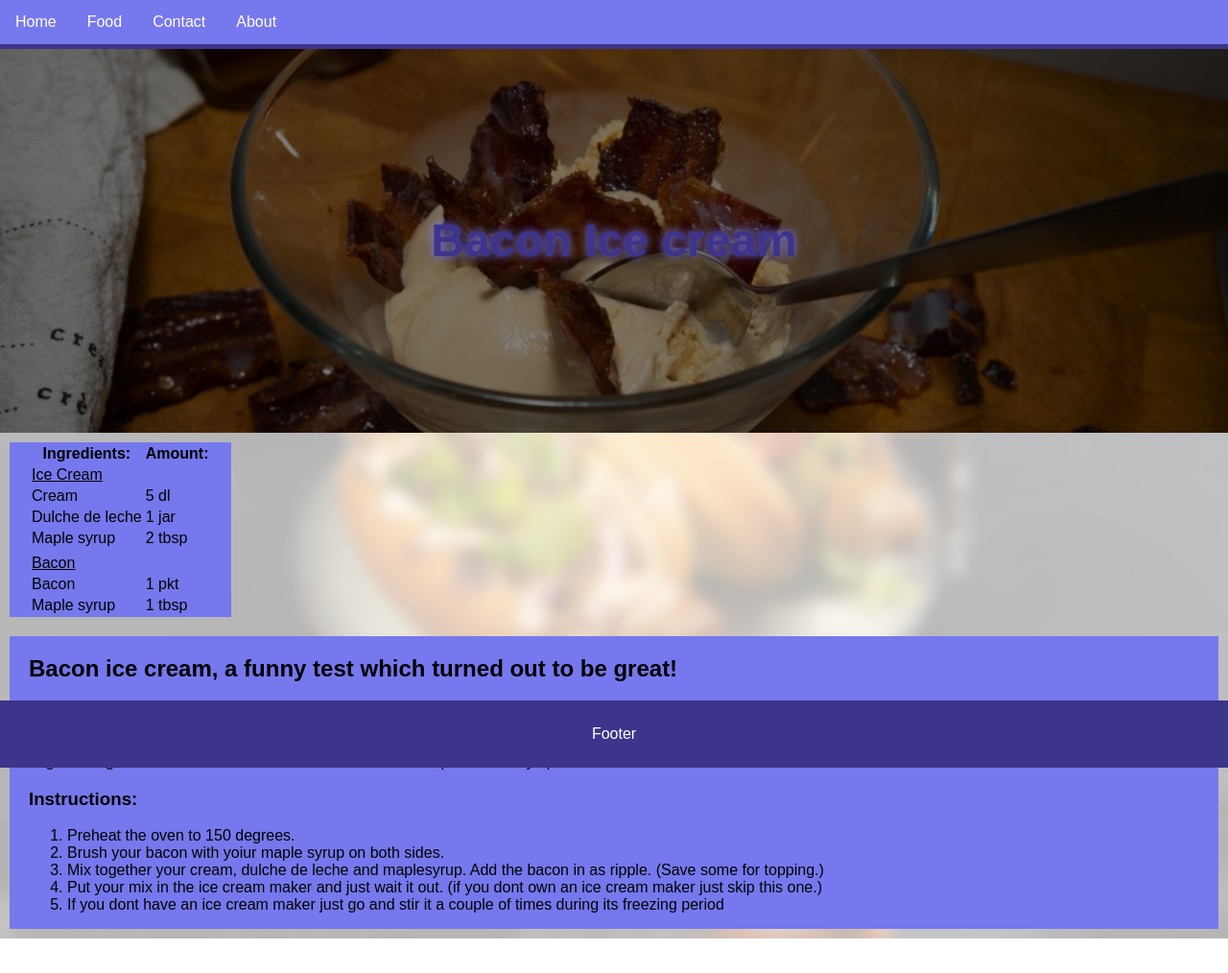
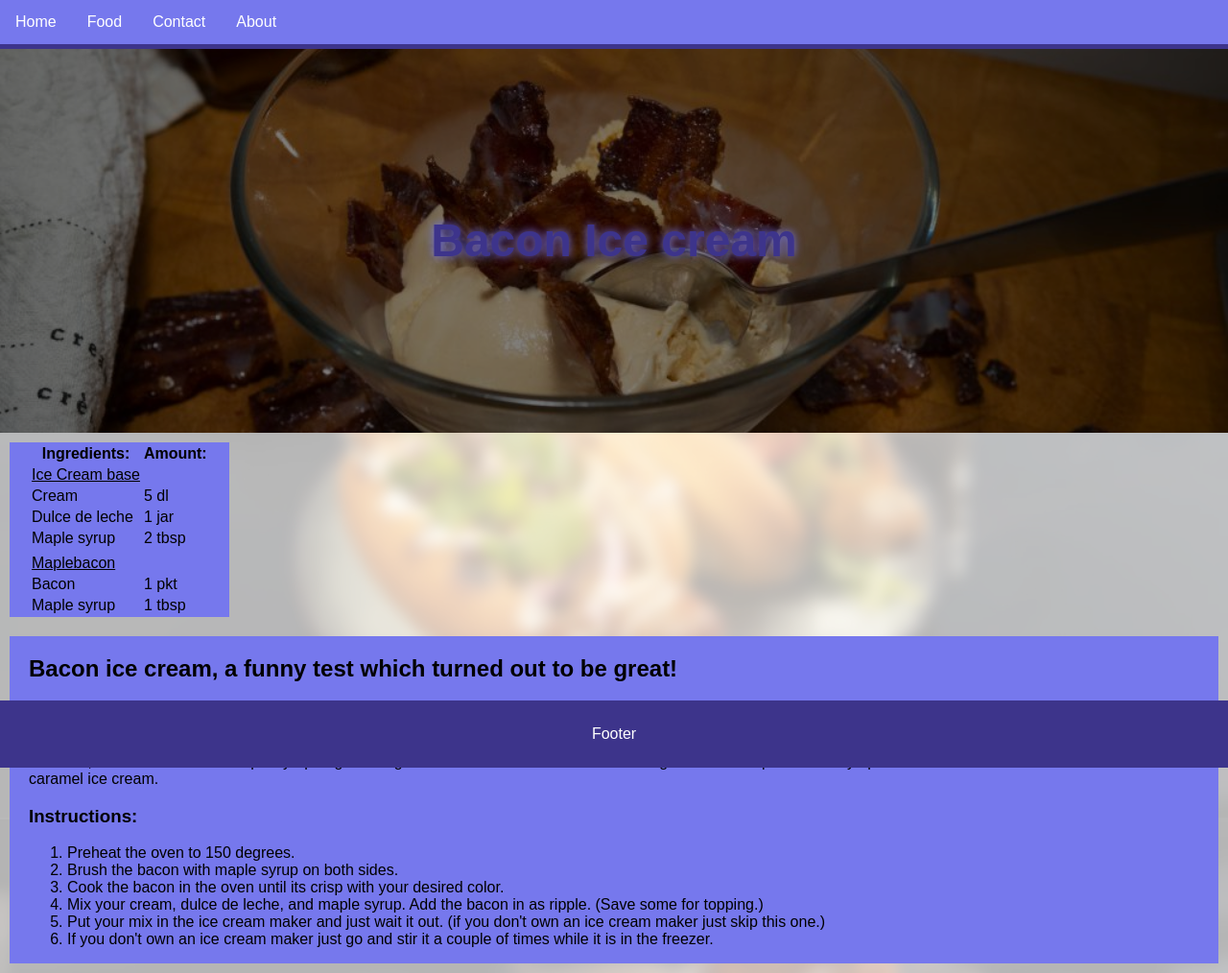
Before and after one commit to Bomtebetter/JontePlsHelp, a plain HTML site: page Slut Proj. Webbutv/baconglass.html in a window 1280 px wide. Shown: the whole page at 96% size. Before the commit the page ends 978 px from the top, so only its background shows below. Drawn offline with Linux system fonts and the light colour scheme.

Commit message:
fixade grammatik
fixxade gramatiken på sidor

```diff
--- a/Slut Proj. Webbutv/baconglass.html
+++ b/Slut Proj. Webbutv/baconglass.html
@@ -38,7 +38,7 @@
                     </thead>
                     <tbody>
                         <tr>
-                            <td><span style="text-decoration:underline">Ice Cream</span></td>
+                            <td><span style="text-decoration:underline">Ice Cream base</span></td>
                             <td></td>
                         </tr>
                         <tr>
@@ -46,7 +46,7 @@
                             <td>5 dl</td>
                         </tr>
                         <tr>
-                            <td>Dulche de leche</td>
+                            <td>Dulce de leche</td>
                             <td>1 jar</td>
                         </tr>
                         <tr>
@@ -58,7 +58,7 @@
                             <td></td>
                         </tr>
                         <tr>
-                            <td><span style="text-decoration:underline">Bacon</span></td>
+                            <td><span style="text-decoration:underline">Maplebacon</span></td>
                             <td></td>
                         </tr>
                         <tr>
@@ -73,26 +73,30 @@
                 </table>
                 <div class="main-article">
                     <h2>Bacon ice cream, a funny test which turned out to be great!</h2>
-                    <p>The idea behind bacon ice cream came when my dad had purchased a icecream maker for fun. He wrote
-                        a text to the family chat "hej, jag har köpt en glassmaskin vad vill ni göra för glass?" Which
-                        means Hey, I just purchased a icecream maker, what icecream do you want to make? I answered with
-                        one word, bacon. He just laughed but he went with it. So he purchased alot of bacon, dulche de
-                        leche and maple syrup. We began experimenting with different amounts of bacon, dulche de leche
-                        and maple syrup to get the right mix. After 3 batches we found the one. It was perfect. In my
-                        opinion this is a better version of the salted caramel ice cream.</p>
+                    <p>The idea behind bacon ice cream came when my dad had purchased an ice cream maker for fun. He
+                        wrote a text to the family chat "Hej, jag har köpt en glassmaskin vad vill ni göra för glass?"
+                        Which means "Hey, I just purchased an icecream maker, what icecream do you want to make?" I
+                        answered with one word, bacon because everything is better with bacon. He just laughed but he
+                        went with it. So he purchased a lot of bacon, dulce de leche, and maple syrup. We began
+                        experimenting with different amounts of bacon, dulce de leche and maple syrup to get the right
+                        mix. After 3 batches we found the right mix. It was perfect. In my opinion this is a better
+                        version of the salted caramel ice cream.</p>
                     <h3>Instructions:</h3>
                     <ol>
                         <li>Preheat the oven to 150 degrees.</li>
 
-                        <li>Brush your bacon with yoiur maple syrup on both sides.</li>
+                        <li>Brush the bacon with maple syrup on both sides.</li>
 
-                        <li>Mix together your cream, dulche de leche and maplesyrup. Add the bacon in as ripple. (Save
-                            some for topping.)</li>
-                        <li>Put your mix in the ice cream maker and just wait it out. (if you dont own an ice cream
+                        <li>Cook the bacon in the oven until its crisp with your desired color.</li>
+
+                        <li>Mix your cream, dulce de leche, and maple syrup. Add the bacon in as ripple. (Save some for
+                            topping.)</li>
+
+                        <li>Put your mix in the ice cream maker and just wait it out. (if you don't own an ice cream
                             maker just skip this one.)</li>
-                        <li>If you dont have an ice cream maker just go and stir it a couple of times during its
-                            freezing
-                            period</li>
+
+                        <li>If you don't own an ice cream maker just go and stir it a couple of times while it is in the
+                            freezer.</li>
                     </ol>
                 </div>
             </div>
```
Also changed, not shown: Slut Proj. Webbutv/about.html (+2 -2 lines), Slut Proj. Webbutv/index.html (+4 -4 lines).
